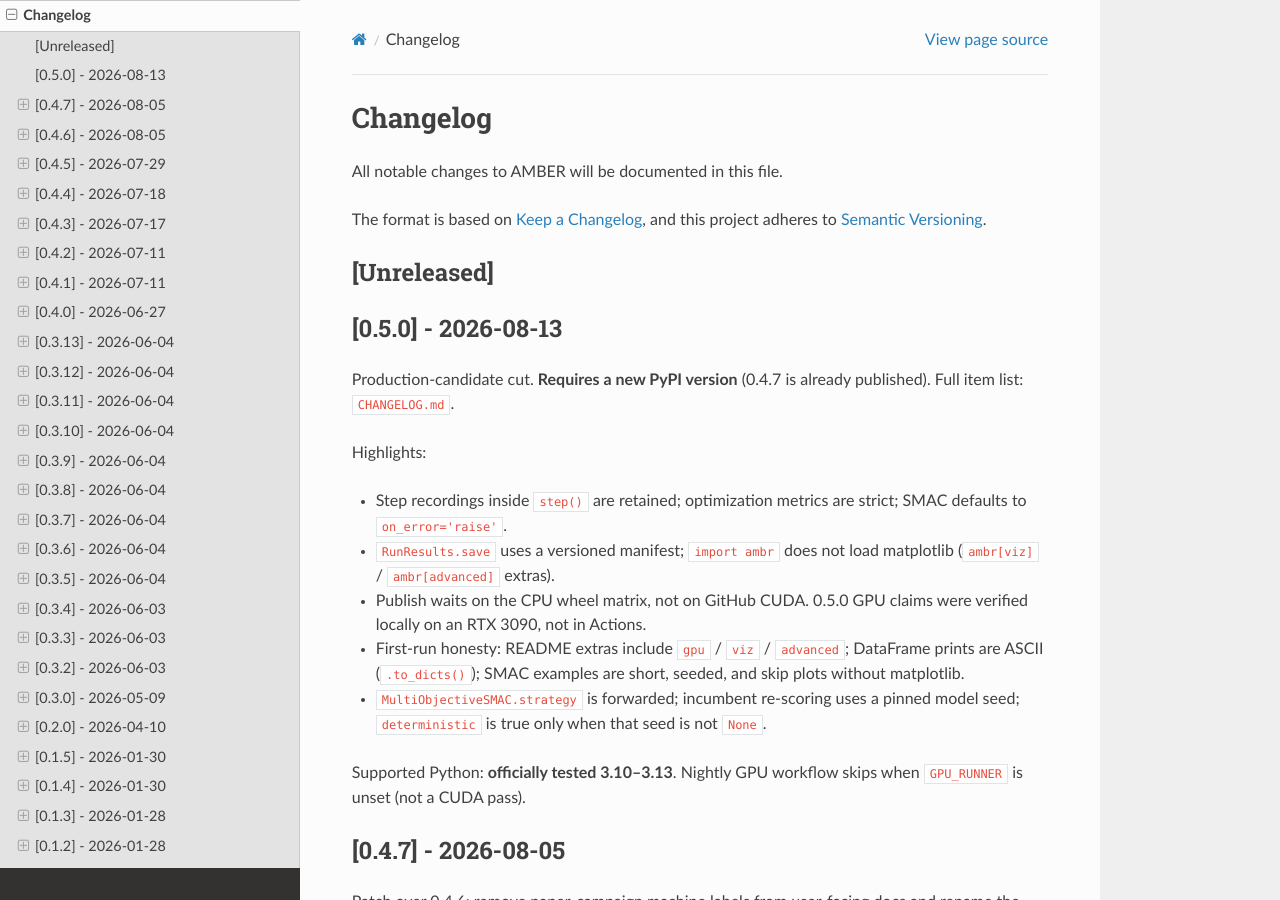
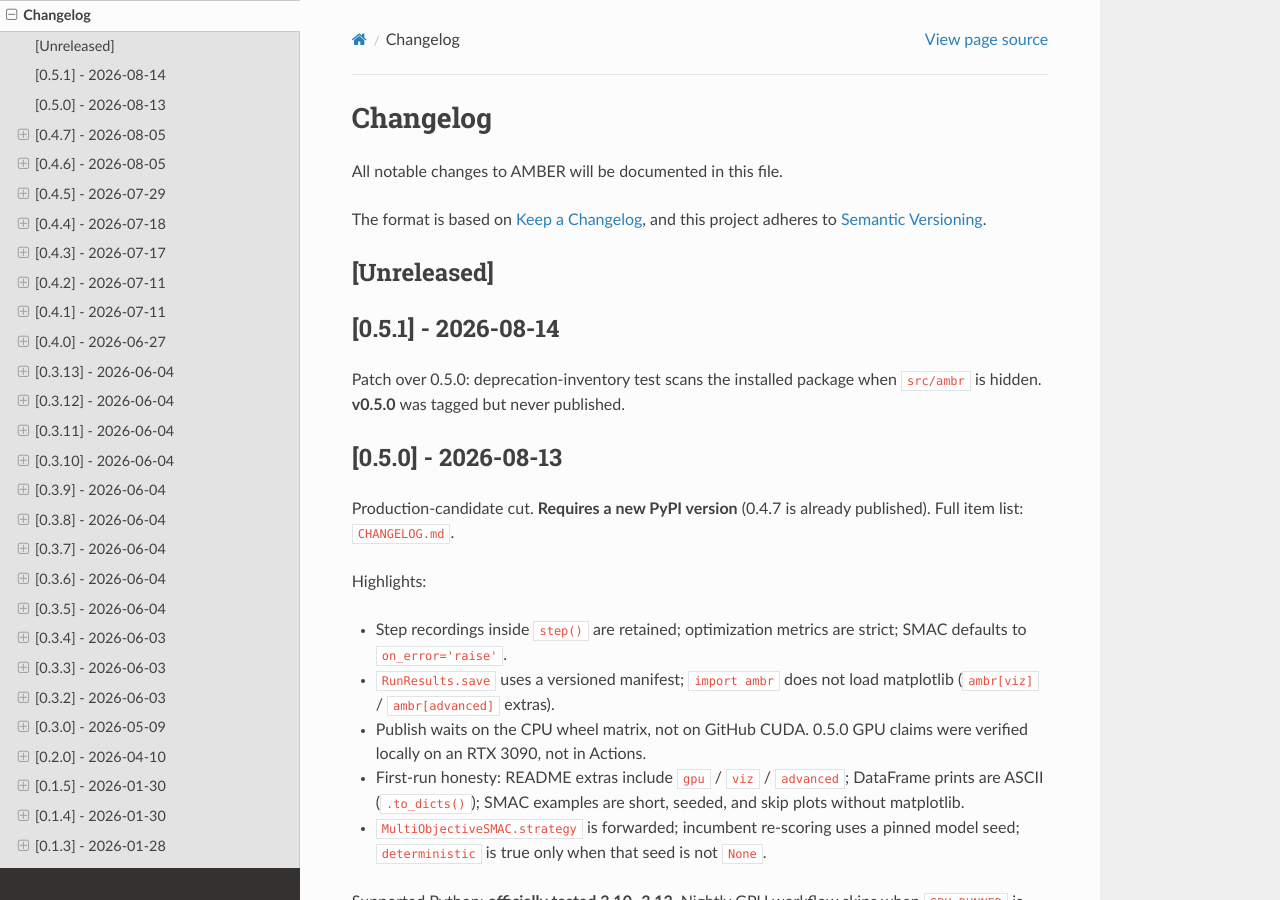
Before and after one commit to a11to1n3/AMBER, a Sphinx documentation site: the page built from docs/changelog.rst, in a window 1280 px wide and 900 px high. Built offline with Sphinx 7.4.7 and the Read the Docs theme 3.1.0, drawn with Linux system fonts in a browser that asks for light colours.

Commit message:
fix: scan installed ambr when src is hidden
Release wheel jobs move src/ambr aside, so the deprecation inventory
test found zero call sites and failed every OS/Python cell on v0.5.0.
Fall back to the imported package path. Bump to 0.5.1 for a new tag.

```diff
--- a/docs/changelog.rst
+++ b/docs/changelog.rst
@@ -8,6 +8,12 @@
 
 [Unreleased]
 -------------
+
+[0.5.1] - 2026-08-14
+--------------------
+
+Patch over 0.5.0: deprecation-inventory test scans the installed package
+when ``src/ambr`` is hidden. **v0.5.0** was tagged but never published.
 
 [0.5.0] - 2026-08-13
 --------------------
--- a/docs/conf.py
+++ b/docs/conf.py
@@ -30,7 +30,7 @@
 try:
     release = metadata_version('ambr')
 except PackageNotFoundError:
-    release = '0.5.0'
+    release = '0.5.1'
 version = release
 
 # -- General configuration ---------------------------------------------------
--- a/pyproject.toml
+++ b/pyproject.toml
@@ -4,7 +4,7 @@
 
 [project]
 name = "ambr"
-version = "0.5.0"
+version = "0.5.1"
 description = "Agent-based Modeling with Blazingly Efficient Records"
 readme = { file = "README.md", content-type = "text/markdown" }
 requires-python = ">=3.10"
--- a/src/ambr/__init__.py
+++ b/src/ambr/__init__.py
@@ -99,7 +99,7 @@
 try:
     __version__ = _metadata_version('ambr')
 except _PackageNotFoundError:
-    __version__ = '0.5.0'
+    __version__ = '0.5.1'
 
 _VIZ_EXPORTS = frozenset({"plot_grid", "plot_timeseries", "HAS_MATPLOTLIB"})
 
```
Also changed, not shown: CHANGELOG.md (+12 -0 lines), 2 other files.
